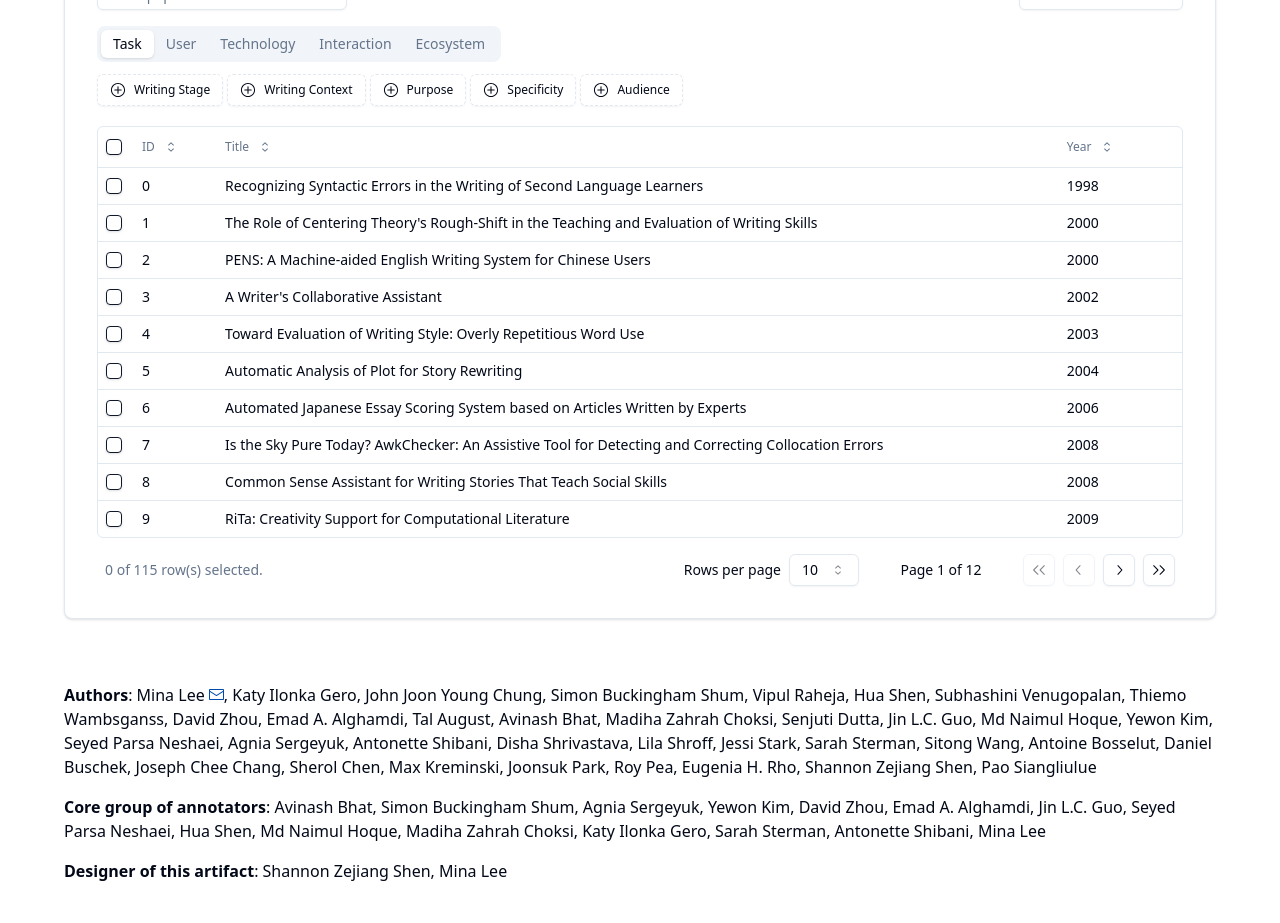
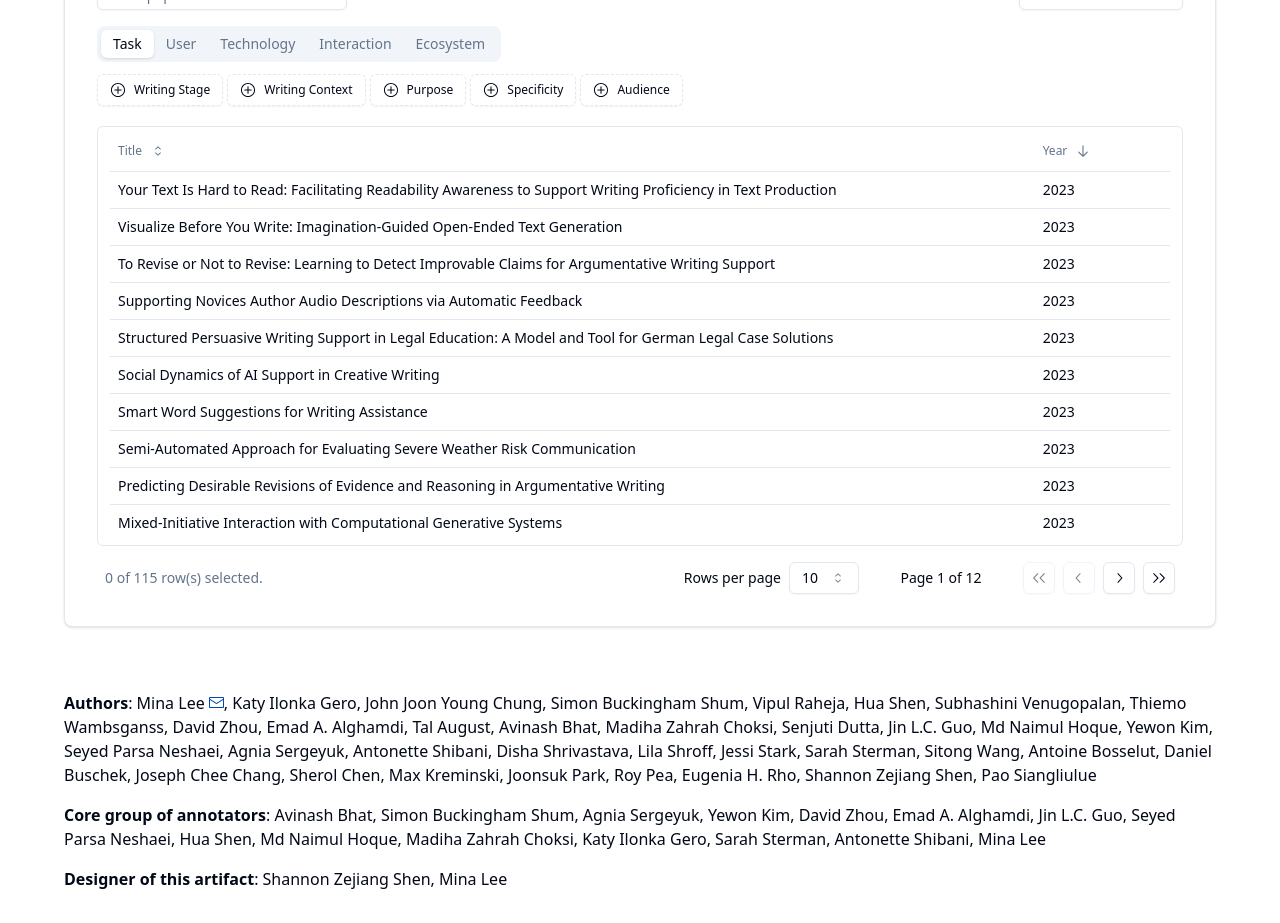
Before and after one commit to writing-assistant/writing-assistant.github.io, a Next.js app: page / in a window 1280 px wide. Shown: the part 1560-2483 px from the top of the page. Built offline with nearby package versions, Linux system fonts and the light colour scheme.

Commit message:
hide two columns and sort by year

```diff
--- a/src/app/components/columns.tsx
+++ b/src/app/components/columns.tsx
@@ -64,41 +64,41 @@ const allDimensionColumns: ColumnDef<Paper>[] = structuredFields.map(
 );
 
 const paperDataColumns: ColumnDef<Paper>[] = [
-  {
-    id: "select",
-    header: ({ table }) => (
-      <Checkbox
-        checked={
-          table.getIsAllPageRowsSelected() ||
-          (table.getIsSomePageRowsSelected() && "indeterminate")
-        }
-        onCheckedChange={(value) => table.toggleAllPageRowsSelected(!!value)}
-        aria-label="Select all"
-        className="translate-y-[2px]"
-      />
-    ),
-    cell: ({ row }) => (
-      <div className="min-w-[20px]">
-        <Checkbox
-        checked={row.getIsSelected()}
-        onCheckedChange={(value) => row.toggleSelected(!!value)}
-        aria-label="Select row"
-        className="translate-y-[2px]"
-      />
-      </div>
-    ),
-    enableSorting: false,
-    enableHiding: false,
-  },
-  {
-    accessorKey: "ID",
-    header: ({ column }) => (
-      <DataTableColumnHeader column={column} title="ID" />
-    ),
-    cell: ({ row }) => {
-      return <div className="w-[25px]">{row.getValue("ID")}</div>;
-    },
-  },
+  // {
+  //   id: "select",
+  //   header: ({ table }) => (
+  //     <Checkbox
+  //       checked={
+  //         table.getIsAllPageRowsSelected() ||
+  //         (table.getIsSomePageRowsSelected() && "indeterminate")
+  //       }
+  //       onCheckedChange={(value) => table.toggleAllPageRowsSelected(!!value)}
+  //       aria-label="Select all"
+  //       className="translate-y-[2px]"
+  //     />
+  //   ),
+  //   cell: ({ row }) => (
+  //     <div className="min-w-[20px]">
+  //       <Checkbox
+  //       checked={row.getIsSelected()}
+  //       onCheckedChange={(value) => row.toggleSelected(!!value)}
+  //       aria-label="Select row"
+  //       className="translate-y-[2px]"
+  //     />
+  //     </div>
+  //   ),
+  //   enableSorting: false,
+  //   enableHiding: false,
+  // },
+  // {
+  //   accessorKey: "ID",
+  //   header: ({ column }) => (
+  //     <DataTableColumnHeader column={column} title="ID" />
+  //   ),
+  //   cell: ({ row }) => {
+  //     return <div className="w-[25px]">{row.getValue("ID")}</div>;
+  //   },
+  // },
   {
     id: "Paper",
     accessorFn: (originalRow): Paper => originalRow,
--- a/src/app/components/data-table.tsx
+++ b/src/app/components/data-table.tsx
@@ -45,7 +45,12 @@ export function DataTable<TData, TValue>({
   const [columnFilters, setColumnFilters] = React.useState<ColumnFiltersState>(
     []
   )
-  const [sorting, setSorting] = React.useState<SortingState>([])
+  const [sorting, setSorting] = React.useState<SortingState>([
+    {
+      id: "Year",
+      desc: true,
+    },
+  ])
 
   const table = useReactTable({
     data,
@@ -94,7 +99,7 @@ export function DataTable<TData, TValue>({
   return (
     <div className="space-y-4">
       <DataTableToolbar table={table} />
-      <div className="rounded-md border">
+      <div className="rounded-md border px-3 py-1">
         <Table>
           <TableHeader>
             {table.getHeaderGroups().map((headerGroup) => (
```
